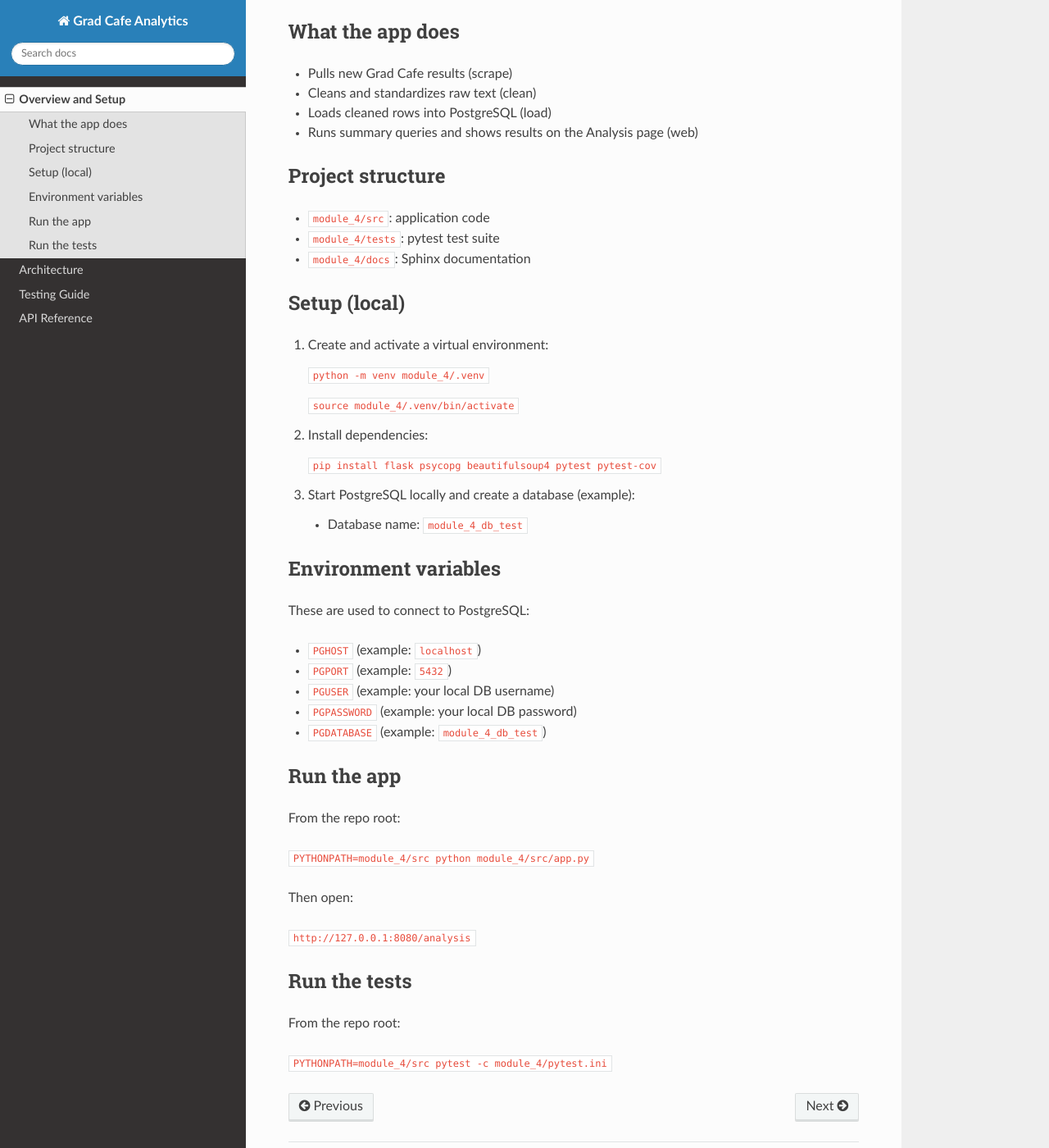
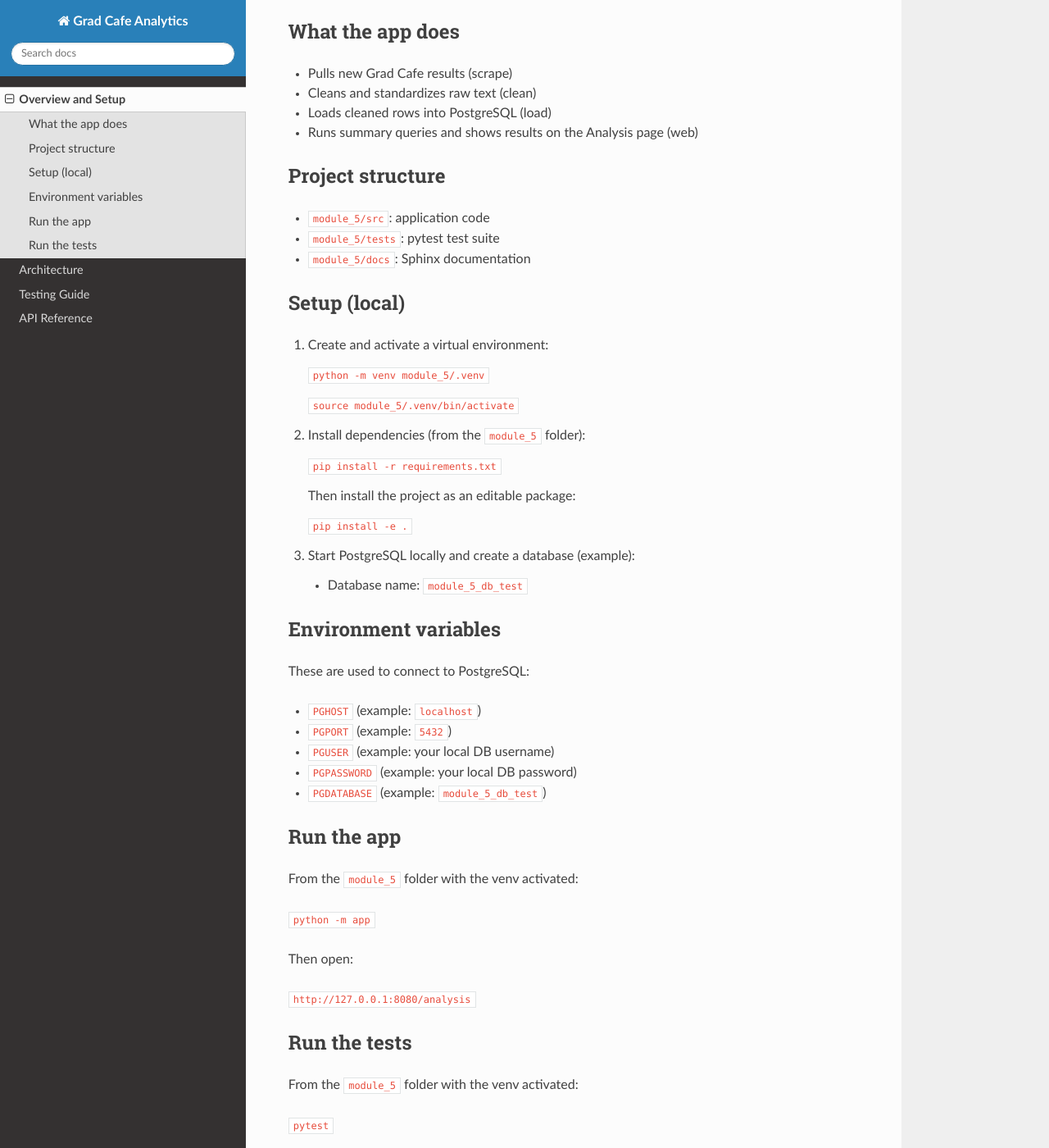
Before and after one commit to ypark79/jhu_software_concepts, a Sphinx documentation site: the page built from module_5/docs/source/overview.rst, in a window 1280 px wide and 1400 px high, scrolled down 282 px. Shown: the whole window at 82% size. Built offline with Sphinx 7.4.7 and the Read the Docs theme 3.1.0, drawn with Linux system fonts in a browser that asks for light colours.

Commit message:
read the docs yaml code was updated to run out of module_5

```diff
--- a/module_5/docs/source/overview.rst
+++ b/module_5/docs/source/overview.rst
@@ -16,25 +16,29 @@ What the app does
 
 Project structure
 -----------------
-- ``module_4/src``: application code
-- ``module_4/tests``: pytest test suite
-- ``module_4/docs``: Sphinx documentation
+- ``module_5/src``: application code
+- ``module_5/tests``: pytest test suite
+- ``module_5/docs``: Sphinx documentation
 
 Setup (local)
 -------------
 1. Create and activate a virtual environment:
 
-   ``python -m venv module_4/.venv``
+   ``python -m venv module_5/.venv``
 
-   ``source module_4/.venv/bin/activate``
+   ``source module_5/.venv/bin/activate``
 
-2. Install dependencies:
+2. Install dependencies (from the ``module_5`` folder):
 
-   ``pip install flask psycopg beautifulsoup4 pytest pytest-cov``
+   ``pip install -r requirements.txt``
+
+   Then install the project as an editable package:
+
+   ``pip install -e .``
 
 3. Start PostgreSQL locally and create a database (example):
 
-   - Database name: ``module_4_db_test``
+   - Database name: ``module_5_db_test``
 
 Environment variables
 ---------------------
@@ -44,13 +48,13 @@ These are used to connect to PostgreSQL:
 - ``PGPORT`` (example: ``5432``)
 - ``PGUSER`` (example: your local DB username)
 - ``PGPASSWORD`` (example: your local DB password)
-- ``PGDATABASE`` (example: ``module_4_db_test``)
+- ``PGDATABASE`` (example: ``module_5_db_test``)
 
 Run the app
 -----------
-From the repo root:
+From the ``module_5`` folder with the venv activated:
 
-``PYTHONPATH=module_4/src python module_4/src/app.py``
+``python -m app``
 
 Then open:
 
@@ -58,6 +62,6 @@ Then open:
 
 Run the tests
 -------------
-From the repo root:
+From the ``module_5`` folder with the venv activated:
 
-``PYTHONPATH=module_4/src pytest -c module_4/pytest.ini``
+``pytest``
--- a/module_5/docs/source/testing.rst
+++ b/module_5/docs/source/testing.rst
@@ -3,13 +3,13 @@ Testing Guide
 This page explains pytest markers, selectors, and how fixtures/monkeypatch are used.
 
 The tests are written with **pytest** and use **100% coverage** for
-``module_4/src``.
+``module_5/src``.
 
 How to run all tests
 --------------------
 From the repo root:
 
-``PYTHONPATH=module_4/src pytest -c module_4/pytest.ini``
+``PYTHONPATH=module_5/src pytest -c module_5/pytest.ini``
 
 Markers used
 ------------
```
Also changed, not shown: module_5/docs/source/architecture.rst (+7 -7 lines).
